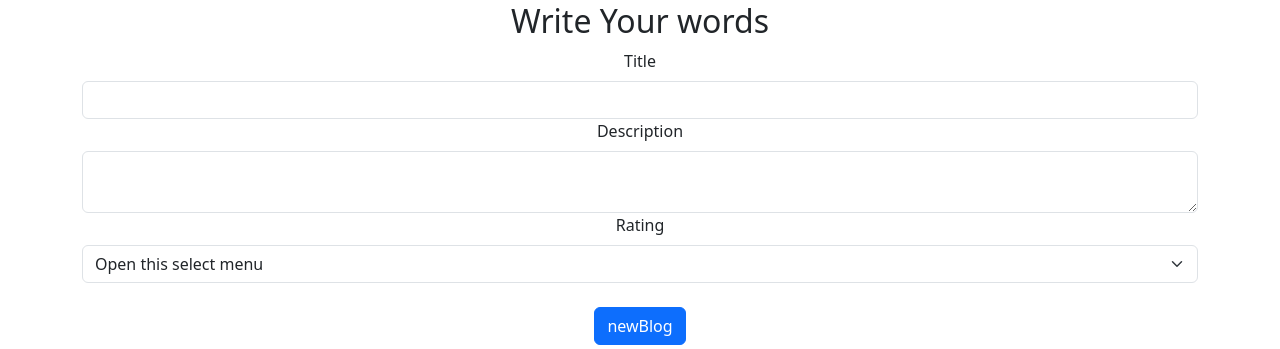
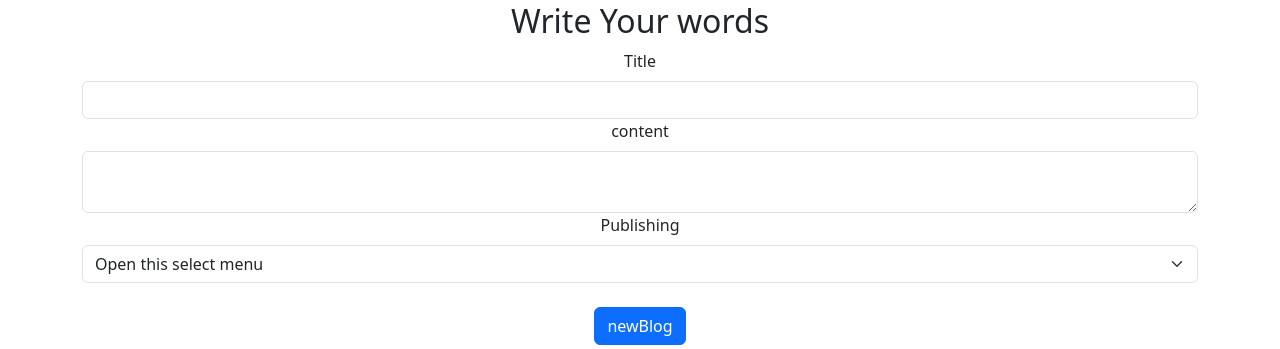
Before and after one commit to TUWAIQ-PYTHON-5/LAB_ORM_1, a Django app: page / in a window 1280 px wide. Shown: the part 119-468 px from the top of the page. Run offline with Django 4.2, Linux system fonts and the light colour scheme.

Commit message:
ORM1 Lab upload

```diff
--- a/Blogings/main/models.py
+++ b/Blogings/main/models.py
@@ -6,4 +6,4 @@ class Blog(models.Model):
     title = models.CharField(max_length=200)
     content = models.TextField()
     isPublish = models.BooleanField()
-    writingDate = models.DateField()
+    writingDate = models.DateTimeField(auto_now_add=True)
--- a/Blogings/main/templates/main/addBlog.html
+++ b/Blogings/main/templates/main/addBlog.html
@@ -14,14 +14,14 @@
     <label class="form-label">Title</label>
     <input type="text" name="title" class="form-control" />
 
-    <label class="form-label">Description</label>
-    <textarea class="form-control" name="description"></textarea>
+    <label class="form-label">content</label>
+    <textarea class="form-control" name="content"></textarea>
 
-    <label class="form-label">Rating</label>
+    <label class="form-label">Publishing</label>
     <select name="isPublish" class="form-select" aria-label="Default select example">
         <option selected>Open this select menu</option>
-        <option value="TRUE">Yes</option>
-        <option value="FALSE">No</option>
+        <option value="True">Yes</option>
+        <option value="False">No</option>
       </select>
 
 
--- a/Blogings/main/templates/main/leatestBlogs.html
+++ b/Blogings/main/templates/main/leatestBlogs.html
@@ -7,11 +7,12 @@
 
     <div class="row">
         {% for blog in leatestBlogs %}
+
             <div class="col-3">
                 <div class="p-4 shadow" >
                     <h4>{{ blog.title }}</h4>
                     <h6>Content: {{ blog.content }}</h6>
-                    <h6>Date: {{ blog.rating }}</h6>
+                    <h6>Date: {{ blog.writingDate }}</h6>
                 </div>
             </div>
         {% endfor %}
--- a/Blogings/main/urls.py
+++ b/Blogings/main/urls.py
@@ -4,7 +4,7 @@ from . import views
 app_name = "main"
 
 urlpatterns = [
-    path("leatestBlogs/", views.leatestBlogs, name="leatestBlogs" ),
     path("", views.addBlog, name="addBlog"),
+    path("leatestBlogs/", views.leatestBlogs, name="leatestBlogs" )
 
 ]
--- a/Blogings/main/views.py
+++ b/Blogings/main/views.py
@@ -5,19 +5,18 @@ from datetime import date
 
 
 
+def leatestBlogs(request : HttpRequest):
+    leatestBlogs = Blog.objects.all()
+    context = {"leatestBlogs" : leatestBlogs}
+    return render(request, "main/leatestBlogs.html", context)
+
+
 def addBlog(request : HttpRequest):
 
     if request.method == "POST":
-        today = date.today()
-        newBlog = Blog(title= request.POST["title"], description = request.POST["content"], isPublish = request.POST["isPublish"], writingDate=request.POST[today])
+        newBlog = Blog(title= request.POST["title"], content = request.POST["content"], isPublish = request.POST["isPublish"])
         newBlog.save()
         return redirect("main:leatestBlogs")
 
 
     return render(request, "main/addBlog.html")
-
-
-def leatestBlogs(request : HttpRequest):
-    latest_games = Blog.objects.all()
-    context = {"leatestBlogs" : leatestBlogs}
-    return render(request, "main/leatestBlogs.html", context)
```
Also changed, not shown: Blogings/main/migrations/0001_initial.py (added), Blogings/main/migrations/0002_alter_blog_ispublish_alter_blog_writingdate.py (added).
